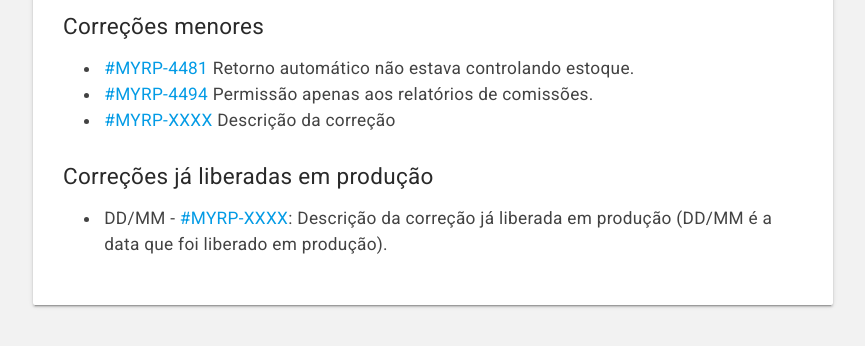
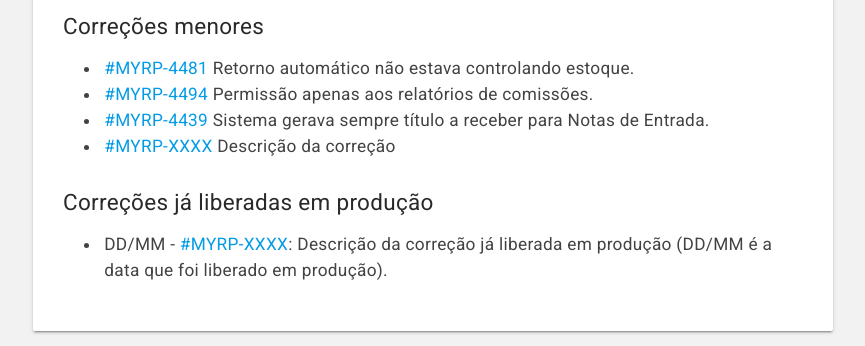
Before and after one commit to myrp-maicon/changelog-myrp, a Jekyll site: the page built from docs/myrp/19.08.02.md, in a window 1280 px wide, cut to the strip 896-1242 px from the top of the page. Shown: the whole strip, without its empty margins (207-1072 px from the left). Built offline with Jekyll 4.4.1, drawn with Linux system fonts in a browser that asks for light colours; nearby versions of some CDN libraries; our own code applies the rules of GitHub Pages for plain Markdown files; the repository's description, which GitHub fills in, is left out; before the commit the page ends 1216 px from its top, so only the background shows below that.

Commit message:
AD:MYRP-4439
Sistema gerava sempre título a receber para Notas de Entrada.

```diff
--- a/docs/myrp/19.08.02.md
+++ b/docs/myrp/19.08.02.md
@@ -16,6 +16,7 @@ As alterações estarão disponíveis no ambiente demo.myrp.com.br (212) na quar
 ## Correções menores
 * [#MYRP-4481](https://devmyrp.atlassian.net/browse/MYRP-4481) Retorno automático não estava controlando estoque.
 * [#MYRP-4494](https://devmyrp.atlassian.net/browse/MYRP-4494) Permissão apenas aos relatórios de comissões.
+* [#MYRP-4439](https://devmyrp.atlassian.net/browse/MYRP-4439) Sistema gerava sempre título a receber para Notas de Entrada.
 * [#MYRP-XXXX](https://devmyrp.atlassian.net/browse/MYRP-XXXX) Descrição da correção
 
 
```
